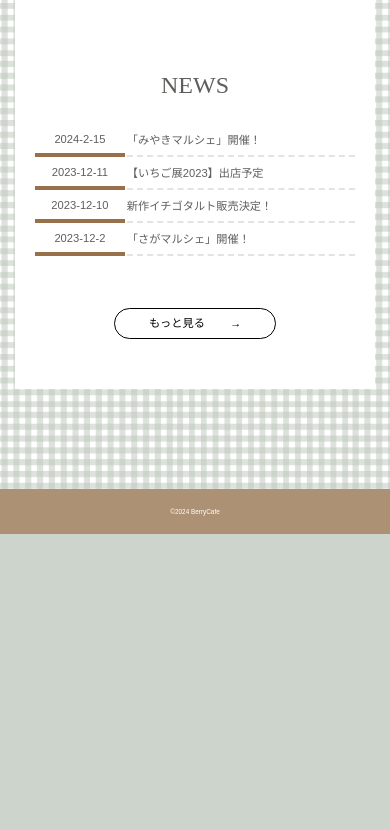
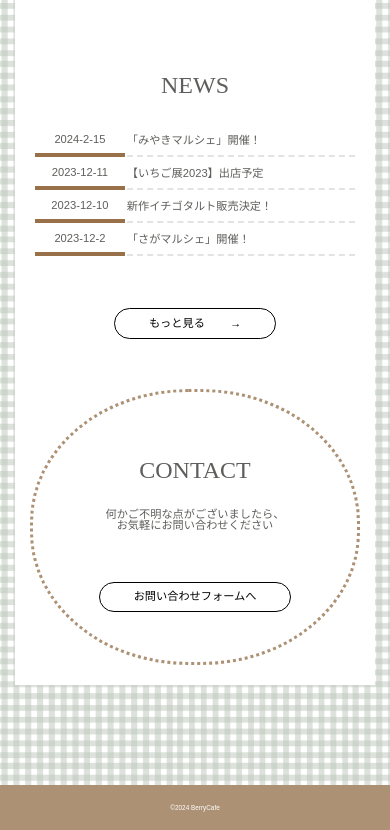
Before and after one commit to misaki4444/berrycafe, a plain HTML site: page index.html in a window 390 px wide. Shown: the part 2749-3579 px from the top of the page. Before the commit the page ends 3283 px from the top, so only its background shows below. Drawn offline with nearby package versions, Linux system fonts and the light colour scheme.

Commit message:
Add files via upload

```diff
--- a/index.html
+++ b/index.html
@@ -140,6 +140,24 @@
 </div>
 
 
+<div class="wrapper contact-back">
+<h2 class="h2title tile-margin">CONTACT</h2>
+
+<div class="top-contact">何かご不明な点がございましたら、<br>
+お気軽にお問い合わせください</div>
+
+
+<div class="button">
+	<a href="contact.html" class="btn-flat-border">お問い合わせフォームへ</a>
+</div>
+</div>
+
+
+
+
+
+
+
 </div>
 
 <footer class="footer">
--- a/style.css
+++ b/style.css
@@ -36,7 +36,7 @@ display:flex;
 .back{
 background-color:#fff;
 margin:50px 50px;
-
+padding-bottom:100px;
 }
 
 
@@ -85,6 +85,7 @@ display:flex;
 align-items:end;
 margin-bottom:100px;
 margin-top:150px;
+border-radius:5px;
 }
 
 .hero-inner{
@@ -204,13 +205,13 @@ margin-right:20px;
 .numbers{
 
 text-align:center;
-padding-bottom:100px;
+
 }
 
 .nb-1{
-border:solid 1px #000;
+border:solid 1px #444442;;
 border-radius: 50%;
-padding:0 20px;
+padding:7px 17px;
 
 }
 
@@ -300,6 +301,23 @@ text-align:center;
 margin-left:40px;
 }
 
+/*トップ　コンタクト----------------*/
+
+div .top-contact{
+font-size:1.3rem;
+text-align:center;
+line-height: 1.8;
+}
+
+div .contact-back{
+
+padding-top:40px;
+border:dotted 4px #AD9174;
+border-radius: 48%;
+width:63%;
+
+}
+
 
 /*news----------------*/
 
@@ -348,6 +366,8 @@ margin-top:60px;
 }
 .big-bg{
 background-image:url(img/img.jpg);
+border-radius:5px;
+margin:10px;
 background-size:cover;
 height:80vh;
 margin-top:155px;
@@ -355,6 +375,8 @@ margin-top:155px;
 
 .big-bg1{
 background-image:url(img/IMG_6018.JPG);
+border-radius:5px;
+margin:10px;
 background-size:cover;
 height:80vh;
 margin-top:155px;
@@ -414,6 +436,7 @@ background-color:#BCA38A;
 color:#fff;
 padding:10px;
 font-size:1.2rem;
+border-radius: 5px;;
 }
 
 .essential{
@@ -500,6 +523,7 @@ margin:0 auto;
 
 .back{
 margin:15px 15px;
+padding-bottom:20px;
 }
 /*header----------------*/
 
@@ -639,27 +663,19 @@ margin-top:60px;
 
 div .news-margin{
 padding-bottom:60px;
-
 }
 
 .page-numbers{
 font-size:0.7rem;
-
 margin-right:20px;
-
 }
 
 .numbers{
 
-
-padding-bottom:40px;
 }
 
 .nb-1{
-
-
 padding:0 5px;
-
 }
 
 
@@ -723,6 +739,23 @@ margin:50px;
 
 .space{
 margin-left:25px;
+}
+
+/*トップ　コンタクト----------------*/
+
+div .top-contact{
+font-size:0.7rem;
+text-align:center;
+line-height: 1;
+}
+
+div .contact-back{
+
+padding-top:40px;
+border:dotted 3px #AD9174;
+border-radius: 48%;
+width:90%;
+
 }
 
 
@@ -818,6 +851,9 @@ font-size:0.8rem;
 
 div.contact-text{
 text-align:center;
+margin-top:10px;
+margin-right:5px;
+margin-left:5px;
 margin-bottom:50px;
 background-color:#BCA38A;
 padding:2px;
```
Also changed, not shown: about.html (+1 -1 lines), contact.html (+2 -2 lines).
